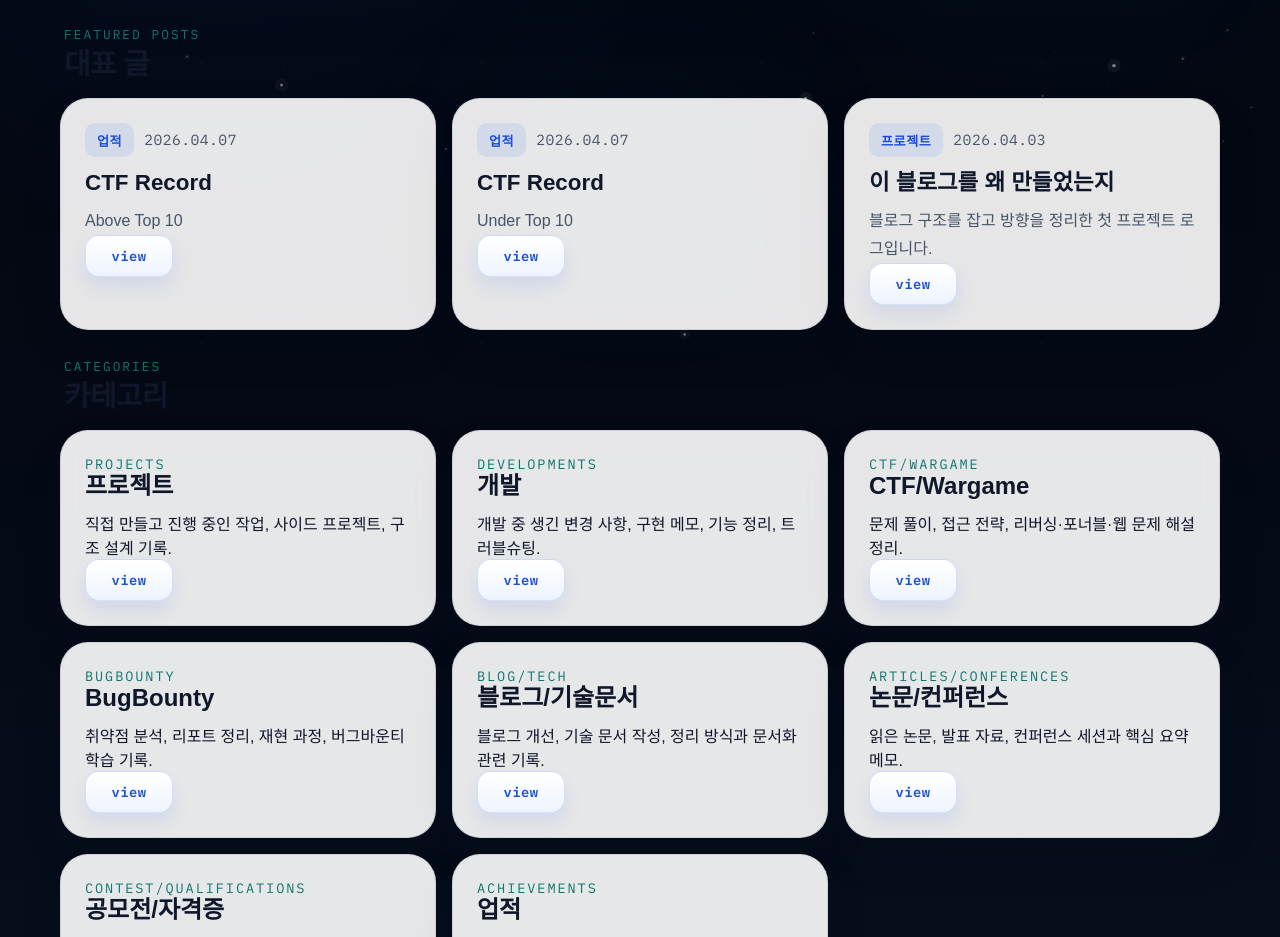
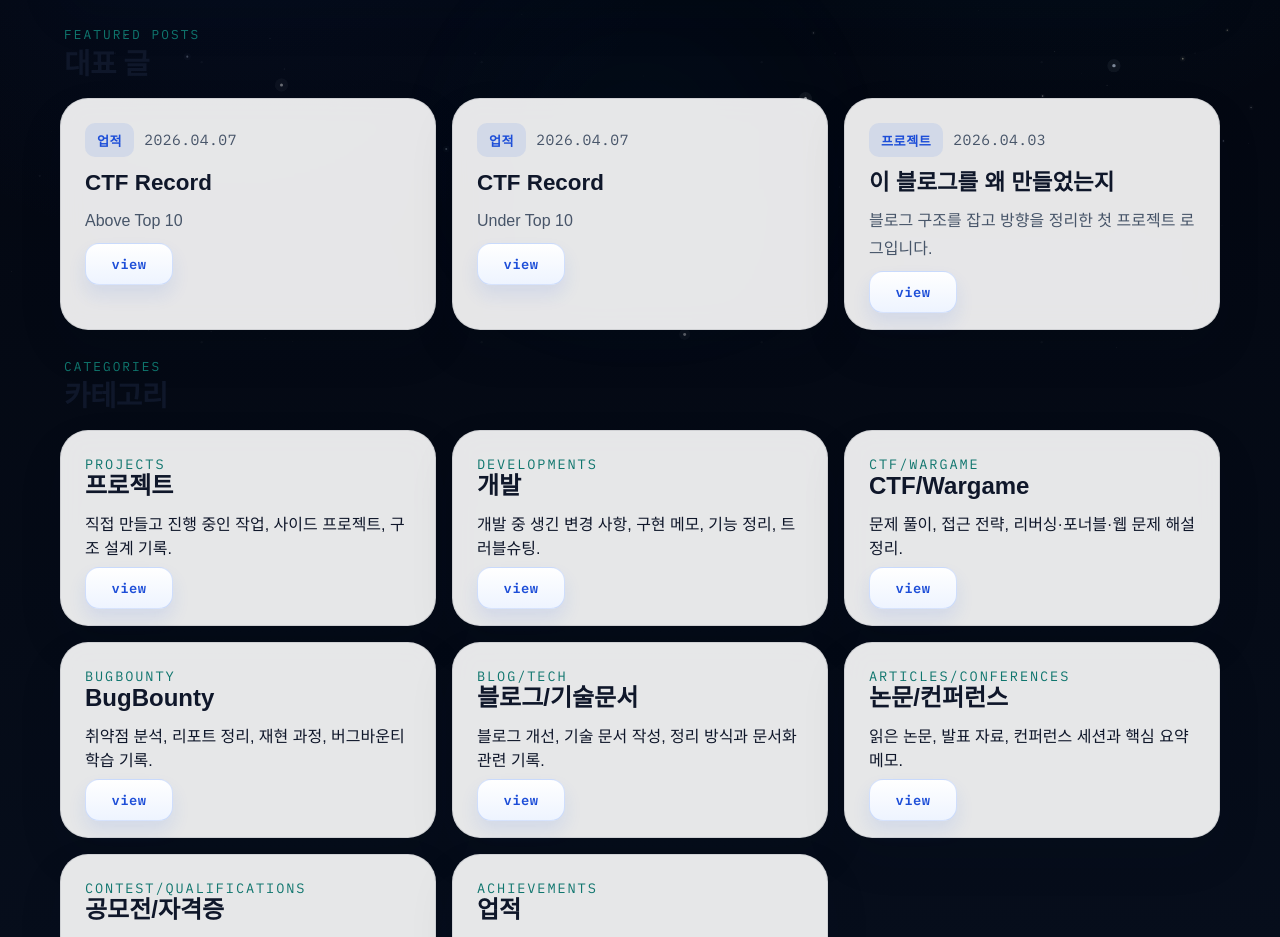
Before and after one commit to katarinabluu-gosegulover/Hercent.github.io, a Jekyll site: the page built from index.html, in a window 1280 px wide. Shown: the part 537-1474 px from the top of the page. Built offline with Jekyll 4.4.1, drawn with Linux system fonts in a browser that asks for light colours; some web fonts are replaced.

Commit message:
Lower home card view buttons slightly

```diff
--- a/assets/styles.css
+++ b/assets/styles.css
@@ -901,6 +901,8 @@ h3 {
 .post-card .view-link,
 .category-card .view-link {
   margin-top: auto;
+  align-self: flex-start;
+  transform: translateY(8px);
 }
 
 .category-count {
```
